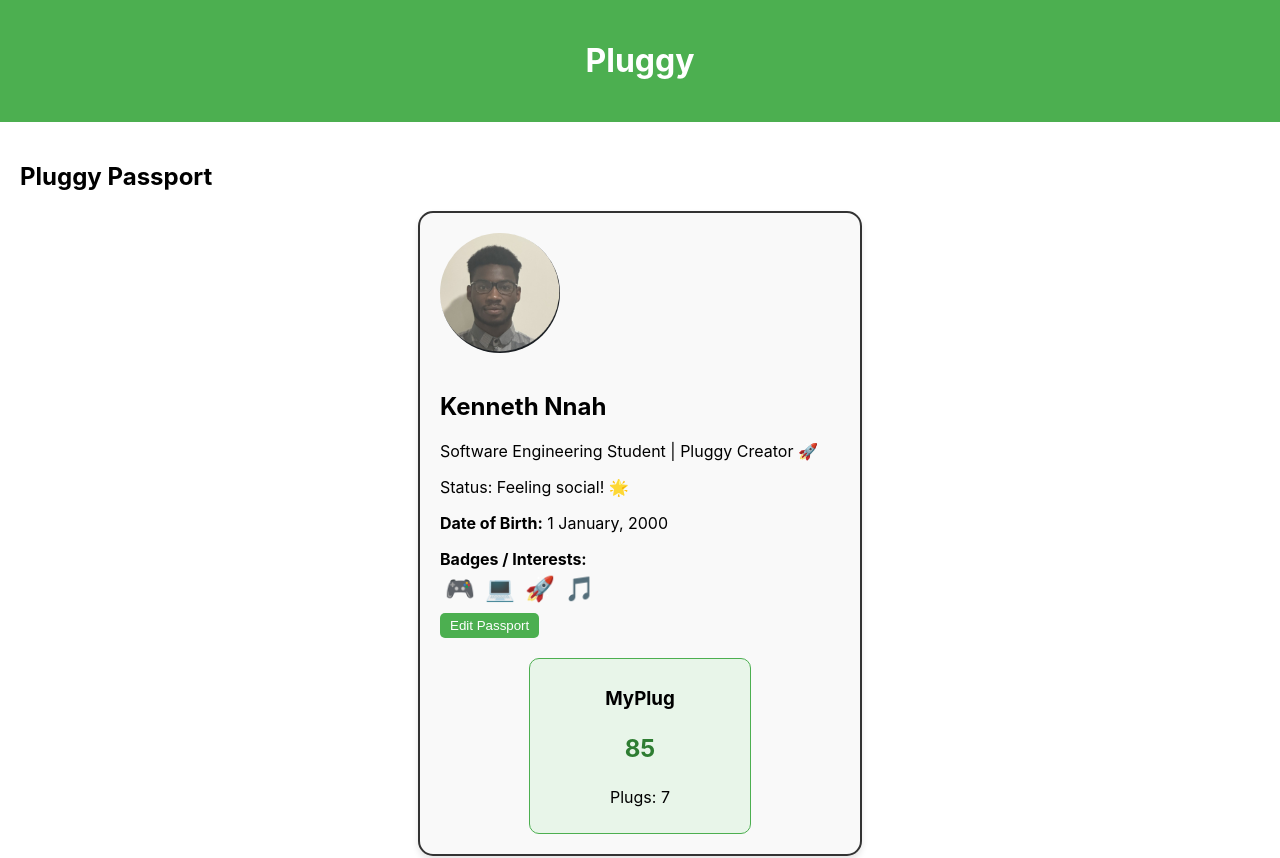
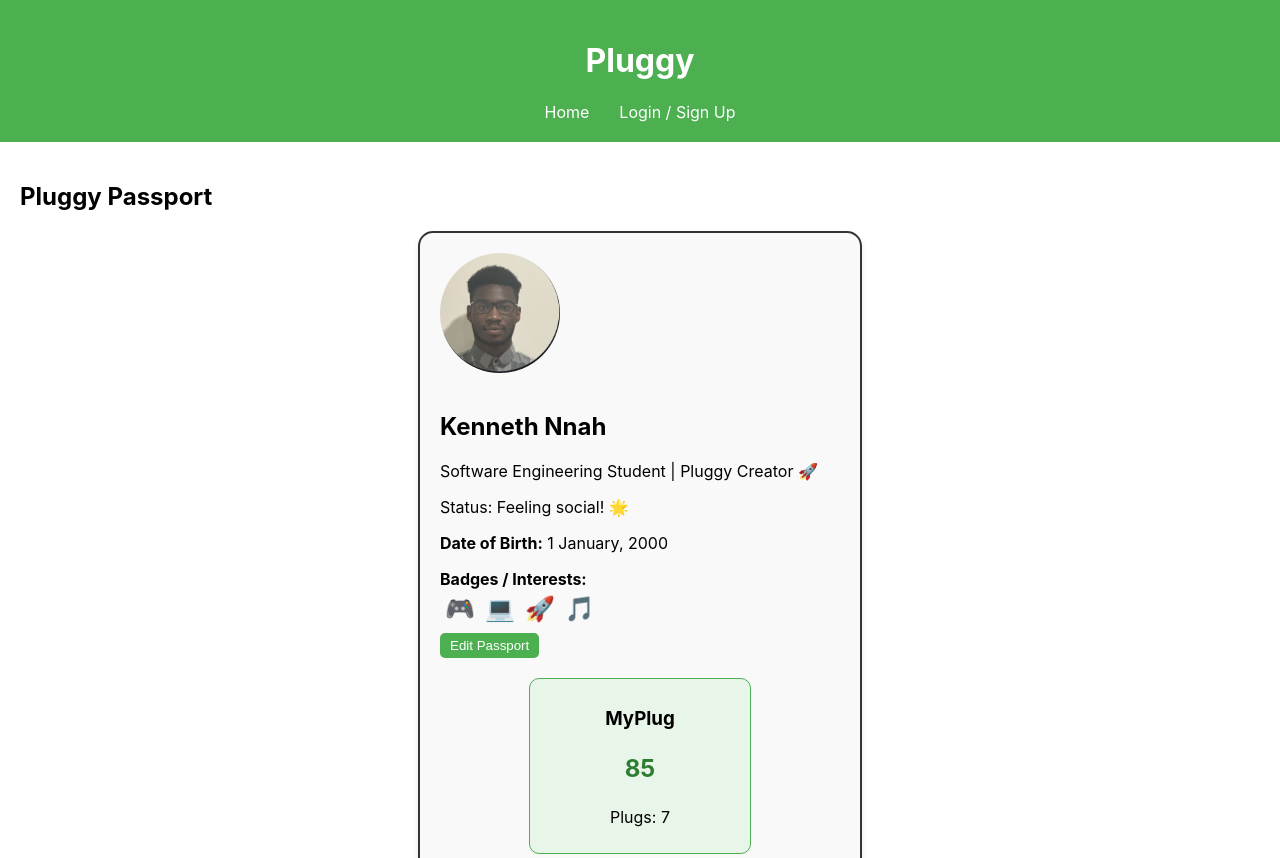
Before and after one commit to Kenneth-create-droid/Pluggy-Prototype, a React (Create React App) app: page / in a window 1280 px wide. Shown: the top 858 px of the page. Built offline with nearby package versions, Linux system fonts and the light colour scheme.

Commit message:
Update App.js

```diff
--- a/src/App.js
+++ b/src/App.js
@@ -1,29 +1,44 @@
-import Passport from "./Passport";           // Updated component name
-import profilePic from "./Images/profilepic.png"; // Local image
+// src/App.js
+import { BrowserRouter as Router, Routes, Route, Link } from "react-router-dom";
+import Passport from "./Passport";
+import AuthPage from "./AuthPage";
+import profilePic from "./Images/profilepic.png";
 
 function App() {
   return (
-    <div>
+    <Router>
       <header style={{ textAlign: "center", padding: "20px", backgroundColor: "#4CAF50", color: "white" }}>
         <h1>Pluggy</h1>
+        {/* Navigation */}
+        <nav style={{ marginTop: "10px" }}>
+          <Link to="/" style={{ margin: "0 15px", color: "white", textDecoration: "none" }}>Home</Link>
+          <Link to="/auth" style={{ margin: "0 15px", color: "white", textDecoration: "none" }}>Login / Sign Up</Link>
+        </nav>
       </header>
 
       <main style={{ padding: "20px" }}>
+        <Routes>
+          <Route
+            path="/"
+            element={
+              <>
                 <h2>Pluggy Passport</h2>
-
-
-        {/* MyPlug Passport */}
                 <Passport
                   name="Kenneth Nnah"
                   bio="Software Engineering Student | Pluggy Creator 🚀"
                   imgUrl={profilePic}
                 />
+              </>
+            }
+          />
+          <Route path="/auth" element={<AuthPage />} />
+        </Routes>
       </main>
 
       <footer style={{ textAlign: "center", padding: "20px", backgroundColor: "#f1f1f1" }}>
         <p>© 2025 Pluggy Prototype</p>
       </footer>
-    </div>
+    </Router>
   );
 }
 
```
Lines whose indentation alone changed are shown as unchanged.
